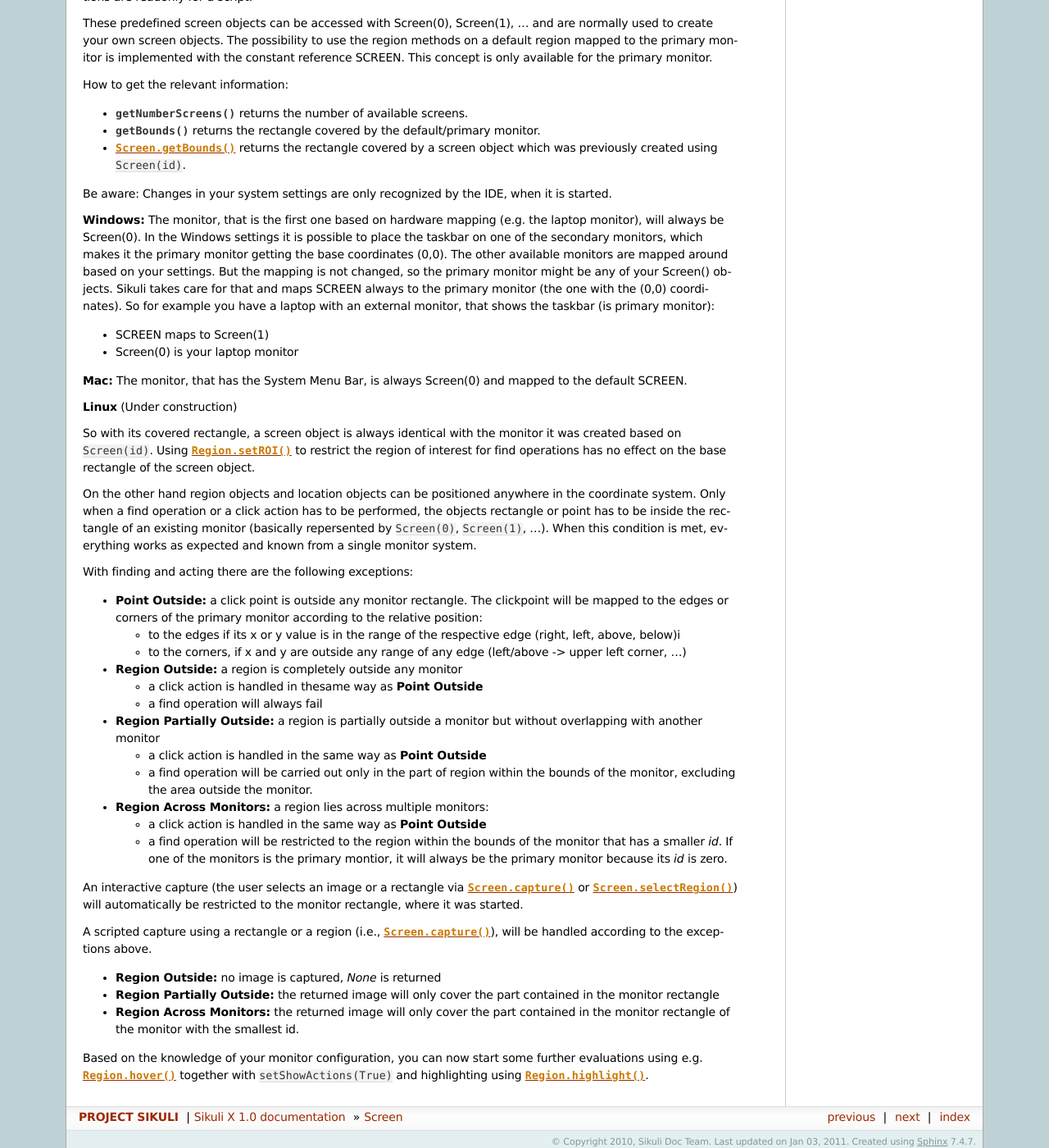
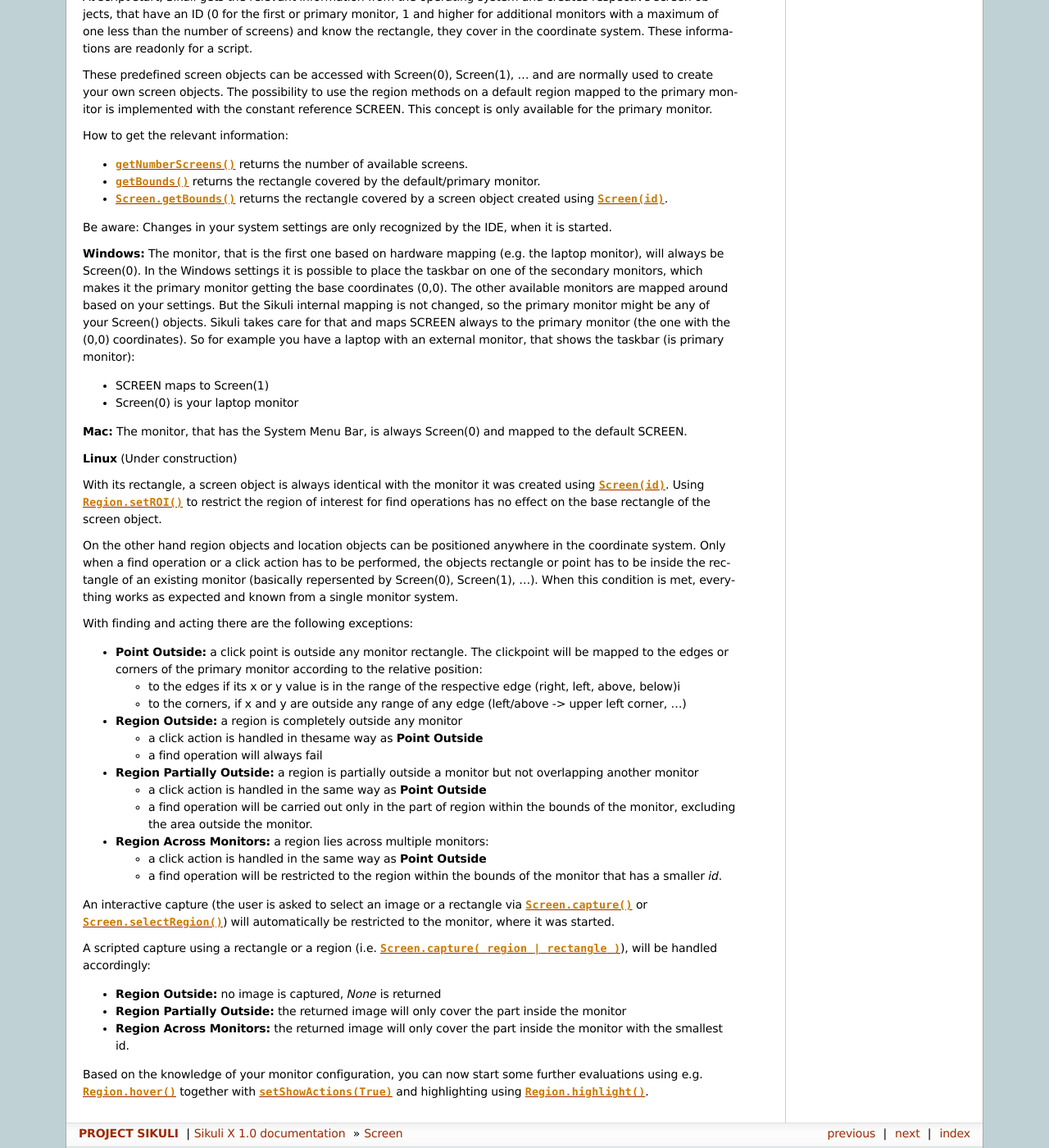
Before and after one commit to sikuli/sikuli, a Sphinx documentation site: the page built from docs/source/screen.rst, in a window 1280 px wide and 1400 px high, scrolled down 2413 px. Shown: the whole window at 82% size. Built offline with Sphinx 7.4.7, drawn with Linux system fonts in a browser that asks for light colours; some of the changed text lies outside the part shown.

Commit message:
screen optimized

```diff
--- a/docs/source/screen.rst
+++ b/docs/source/screen.rst
@@ -3,7 +3,7 @@
 
 Class Screen is there, to have a representation for a pysical monitor where the
 capturing process (grabbing a rectangle from a screenshot, to be used for further
-processing with find operations is implemented. For :ref:`multi monitor environments
+processing with find operations is implemented. For :ref:`Multi Monitor Environments
 <MultimonitorEnvironments>` it contains features to map to the relevant monitor.
 
 Since Screen is of class :py:class:`Region`, grouping method calls can be used with
@@ -13,21 +13,6 @@
 operations may have an impact on performance. So if possible either use setROI() or
 restrict a find opeation to a smaller region object (e.g. reg.find()) to speed up
 processing.
-
-Methods of Screen
------------------
-
-Since class Screen extends class :py:class:`Region`, all methods of class Region can
-be used with an existing screen object. These methods include:
-
-:py:meth:`Region.click`, :py:meth:`Region.drag`, :py:meth:`Region.dragDrop`,
-:py:meth:`Region.dropAt`, :py:meth:`Region.doubleClick`, :py:meth:`Region.exists`,
-
-
-Additionally, the Screen class provides four extra methods:
-
-:py:meth:`Screen.capture`, :py:meth:`Screen.getBounds`,
-:py:meth:`Screen.getNumberScreens`, :py:meth:`Screen.selectRegion`
 
 
 Screen: Setting, Getting Attributes and Information
@@ -175,11 +162,11 @@
 
 How to get the relevant information:
 
-*	:py:func:`getNumberScreens` returns the number of available screens.
-*	:py:func:`getBounds` returns the rectangle covered by the default/primary
+*	:py:func:`getNumberScreens() <Screen.getNumberScreens>` returns the number of available screens.
+*	:py:func:`getBounds() <Screen.getBounds>` returns the rectangle covered by the default/primary
 	monitor.
 *	:py:meth:`Screen.getBounds` returns the rectangle covered by a screen object
-	which was previously created using ``Screen(id)``.
+	created using :py:meth:`Screen(id) <Screen.Screen>`.
 
 Be aware: Changes in your system settings are only recognized by the IDE, when it is
 started.
@@ -188,7 +175,7 @@
 laptop monitor), will always be Screen(0). In the Windows settings it is possible to
 place the taskbar on one of the secondary monitors, which makes it the primary
 monitor getting the base coordinates (0,0). The other available monitors are mapped
-around based on your settings. But the mapping is not changed, so the primary
+around based on your settings. But the Sikuli internal mapping is not changed, so the primary
 monitor might be any of your Screen() objects. Sikuli takes care for that and maps
 SCREEN always to the primary monitor (the one with the (0,0) coordinates).
 So for example you have a laptop with an external monitor, that shows the taskbar
@@ -202,15 +189,15 @@
 
 **Linux** (Under construction)
 
-So with its covered rectangle, a screen object is always identical with the monitor
-it was created based on ``Screen(id)``. Using :py:meth:`Region.setROI` to restrict
+With its rectangle, a screen object is always identical with the monitor
+it was created using :py:meth:`Screen(id) <Screen.Screen>`. Using :py:meth:`Region.setROI` to restrict
 the region of interest for find operations has no effect on the base rectangle of
 the screen object.
 
 On the other hand region objects and location objects can be positioned anywhere in
 the coordinate system. Only when a find operation or a click action has to be
 performed, the objects rectangle or point has to be inside the rectangle of an
-existing monitor (basically repersented by ``Screen(0)``, ``Screen(1)``, ...). When
+existing monitor (basically repersented by Screen(0), Screen(1), ...). When
 this condition is met, everything works as expected and known from a single monitor
 system.
 
@@ -231,7 +218,7 @@
 	*	a find operation will always fail
 
 *	**Region Partially Outside:** a region is partially outside a monitor but
-	without overlapping with another monitor
+	not overlapping another monitor
 
 	*	a click action is handled in the same way as **Point Outside**
 	*	a find operation will be carried out only in the part of region within the
@@ -241,24 +228,23 @@
 
 	*	a click action is handled in the same way as **Point Outside**
 	*	a find operation will be restricted to the region within the bounds of the
-		monitor that has a smaller *id*. If one of the monitors is the primary
-		montior, it will always be the primary monitor because its *id* is zero.
+		monitor that has a smaller *id*.
 
 
-An interactive capture (the user selects an image or a rectangle via
+An interactive capture (the user is asked to select an image or a rectangle via
 :py:meth:`Screen.capture` or :py:meth:`Screen.selectRegion`) will automatically be
-restricted to the monitor rectangle, where it was started.
+restricted to the monitor, where it was started.
 
-A scripted capture using a rectangle or a region (i.e., :py:meth:`Screen.capture`), will be handled according to the
-exceptions above.
+A scripted capture using a rectangle or a region
+(i.e. :py:meth:`Screen.capture( region | rectangle ) <Screen.capture>`),
+will be handled accordingly:
 
 *	**Region Outside:** no image is captured, *None* is returned
 *	**Region Partially Outside:** the returned image will only cover the part
-	contained in the monitor rectangle
+	inside the monitor
 *	**Region Across Monitors:** the returned image will only cover the part
-	contained in the monitor rectangle of the monitor with the smallest
-	id.
+	inside the monitor with the smallest id.
 
 Based on the knowledge of your monitor configuration, you can now start some further
 evaluations using e.g. :py:meth:`Region.hover` together with
-``setShowActions(True)`` and highlighting using :py:meth:`Region.highlight`.
+:py:func:`setShowActions(True) <setShowActions>` and highlighting using :py:meth:`Region.highlight`.
```
Also changed, not shown: other parts of docs/source/screen.rst (+2 -0 lines), docs/source/multi.jpg (added).
